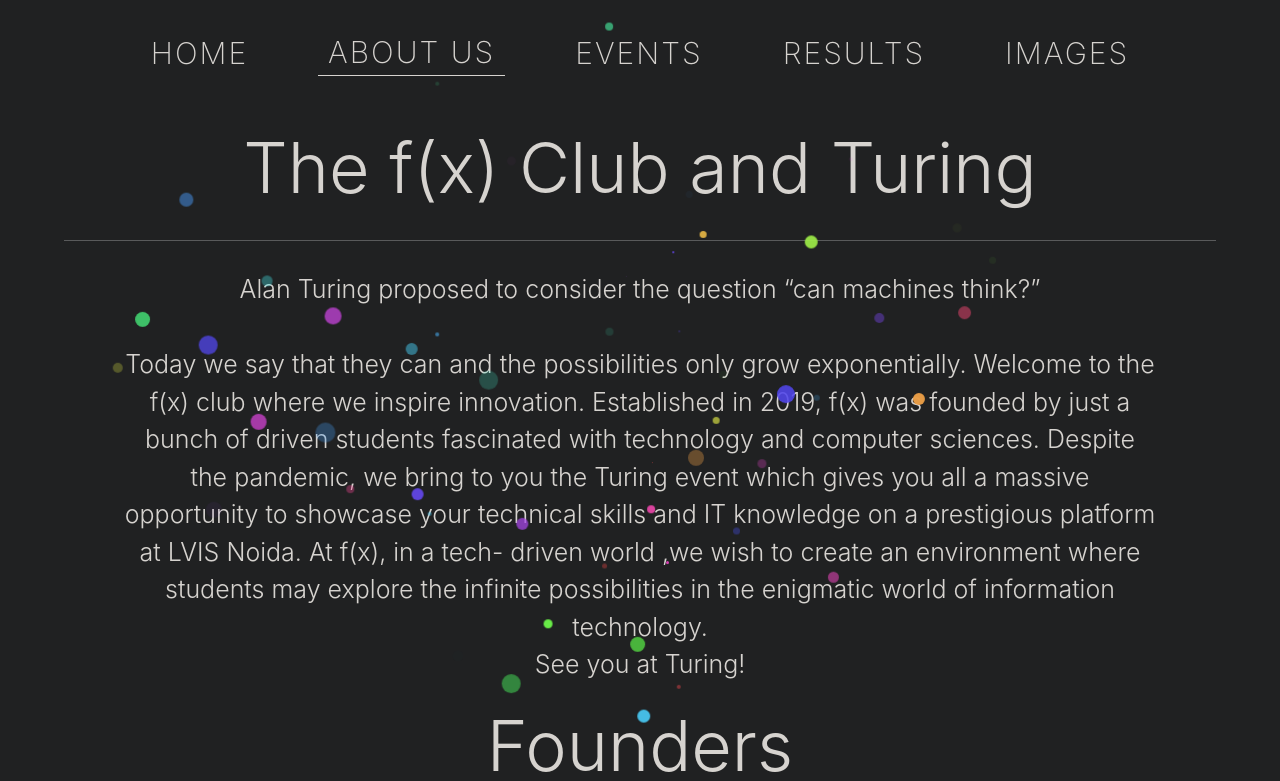
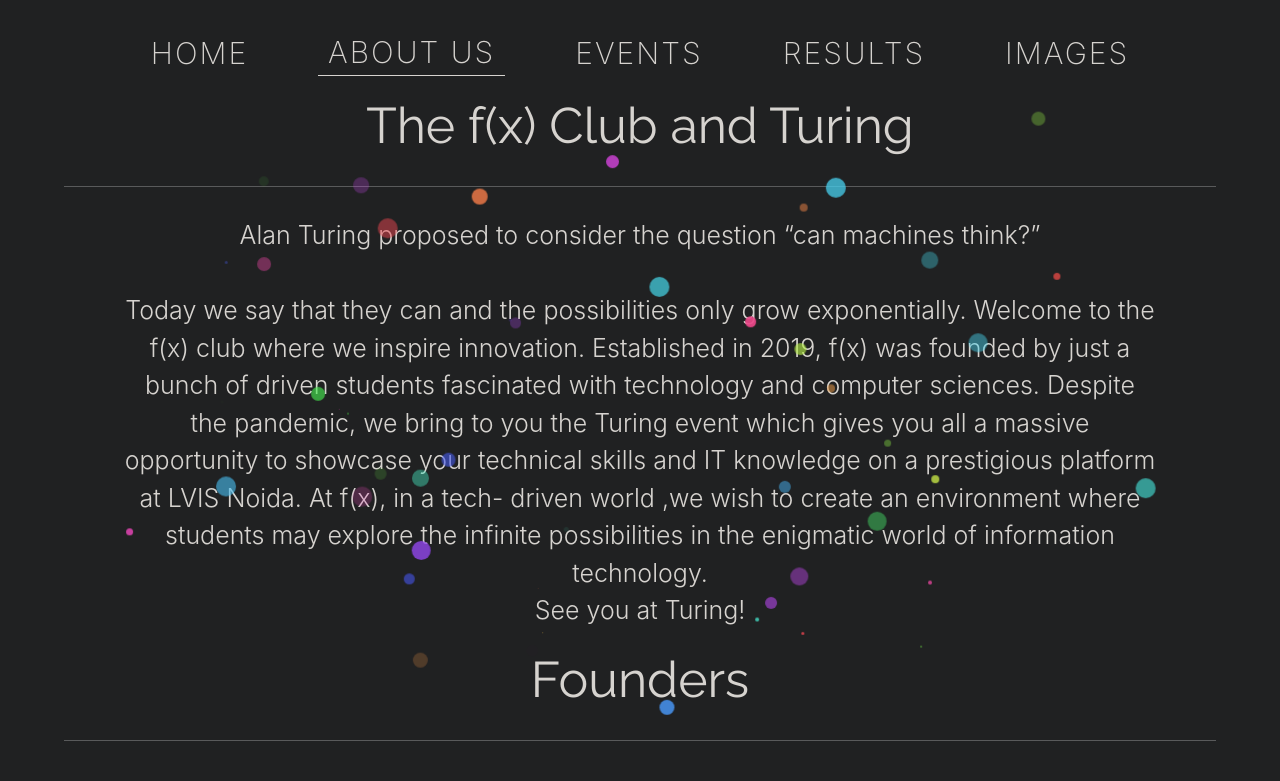
Before and after one commit to AakSin/it-club, a Vue app: page /aboutus in a window 1280 px wide. Shown: the top 781 px of the page. Built offline with nearby package versions, Linux system fonts and the light colour scheme.

Commit message:
reduced font-size on about us + reduced margin bottom  on nav

```diff
--- a/src/App.vue
+++ b/src/App.vue
@@ -162,4 +162,11 @@
     text-decoration: none;
 
   }
+  .display-4 {
+  font-size: 3rem;
+  @media #{$lg}{
+    font-size:2.5rem;
+  }
+  font-family:'Raleway',sans-serif;
+}
 </style>
--- a/src/components/Home/Home.vue
+++ b/src/components/Home/Home.vue
@@ -241,13 +241,7 @@
     transform:scale(0.9);
   }
 }
-.display-4 {
-  font-size: 3rem;
-  @media #{$lg}{
-    font-size:2.5rem;
-  }
-  font-family:'Raleway',sans-serif;
-}
+
 .btn{
   font-size:1.5rem;
   @media #{$lg}{
--- a/src/components/Nav.vue
+++ b/src/components/Nav.vue
@@ -1,7 +1,7 @@
 <template>
   <div>
 
-  <b-navbar class="mb-3 py-0 py-lg-4" toggleable="lg" type="dark" variant="info">
+  <b-navbar class="mb-3 py-0 pt-lg-4" toggleable="lg" type="dark" variant="info">
 
        <!-- <b-navbar-brand href="#"><img src="../../public/static/imgs/logo-9.png" class="ml-2" height="50px" width="50px"></b-navbar-brand> -->
     <b-navbar-toggle class="ml-auto py-4 px-5" target="nav-collapse"></b-navbar-toggle>
```
